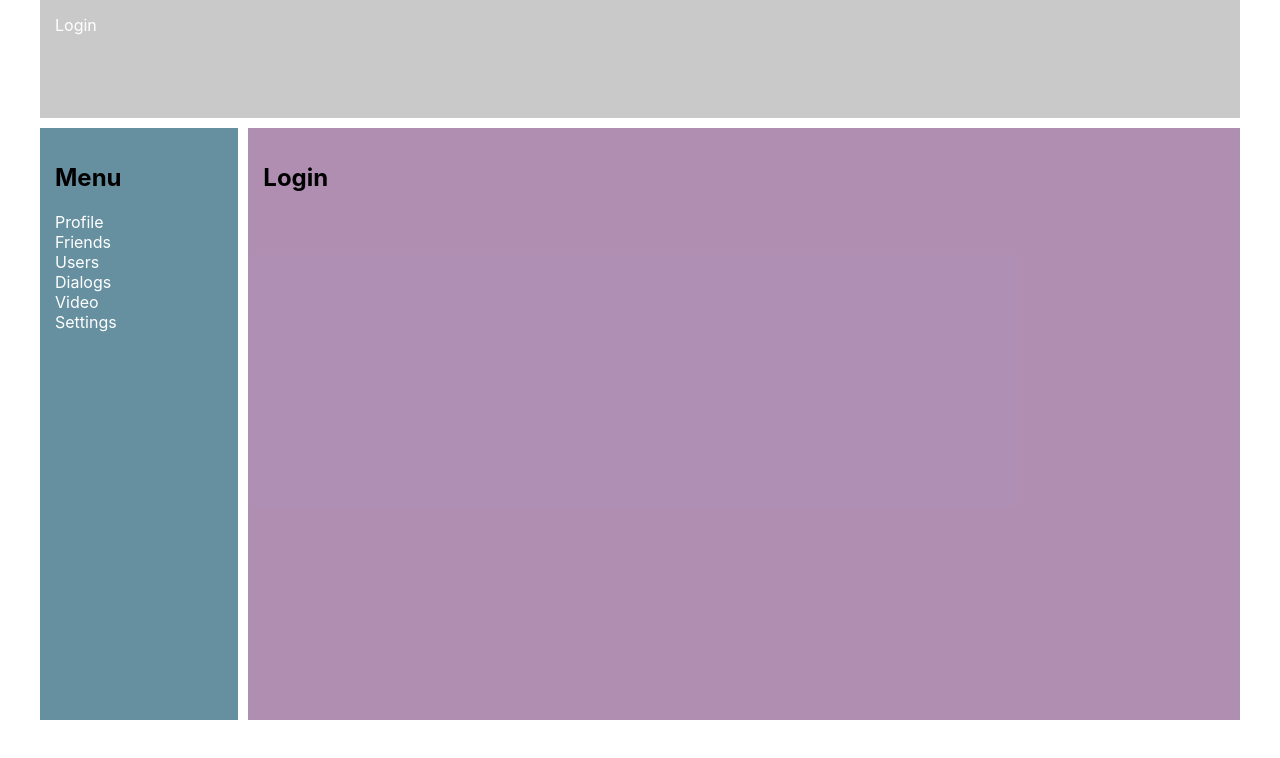
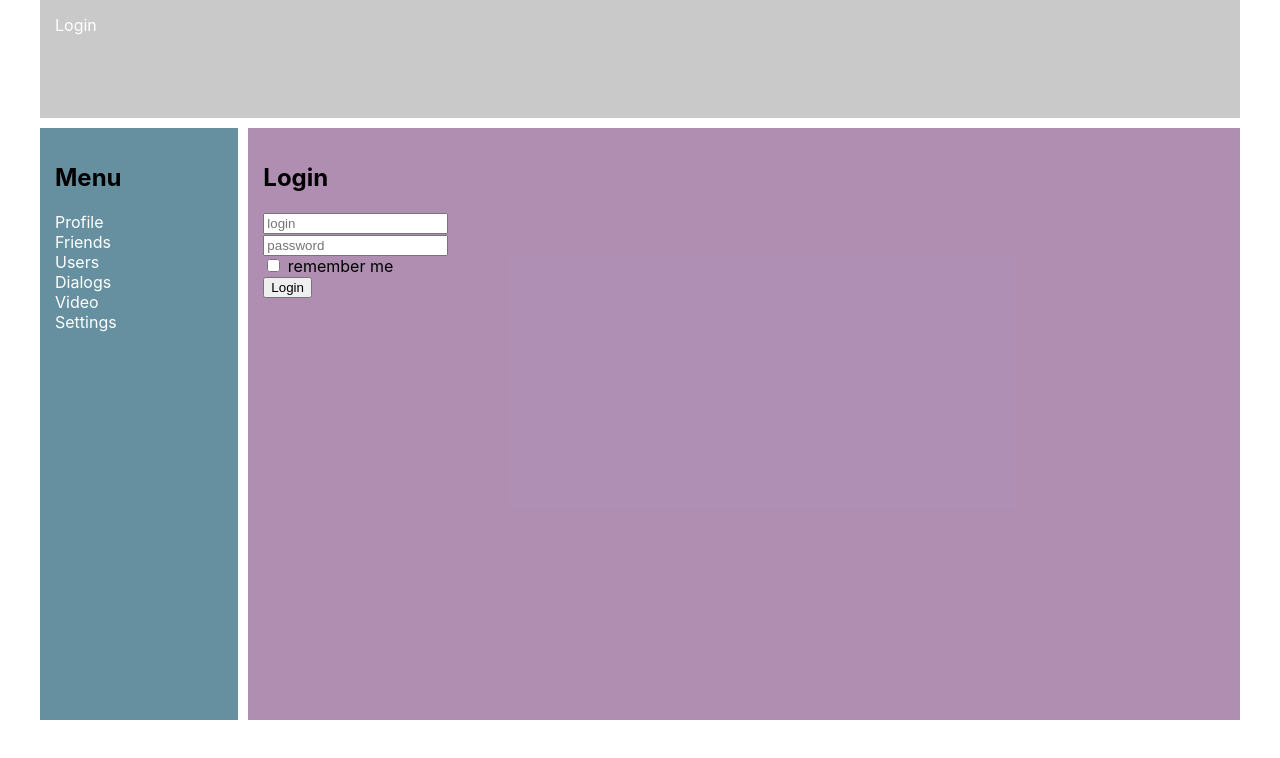
Before and after one commit to alexkarunny/react_social_network, a React (Create React App) app: page /login in a window 1280 px wide. Shown: the top 758 px of the page. Built offline with nearby package versions, Linux system fonts and the light colour scheme; no server answers.

Commit message:
75_redux_form

```diff
--- a/src/components/Login/Login.tsx
+++ b/src/components/Login/Login.tsx
@@ -1,9 +1,44 @@
 import React from 'react';
+import {Field, InjectedFormProps, reduxForm} from 'redux-form';
 
 export const Login = () => {
+    const onSubmit = (formData: FormDataType) => {
+        console.log(formData)
+    }
     return (
         <div>
-        <h2>Login</h2>
+            <h2>Login</h2>
+            <LoginReduxForm onSubmit={onSubmit}/>
         </div>
     );
 };
+
+const LoginForm: React.FC<InjectedFormProps<FormDataType>> = (props) => {
+    return (
+        <form onSubmit={props.handleSubmit}>
+            <div>
+                <Field placeholder={'login'} component={'input'} name={'login'}/>
+            </div>
+            <div>
+                <Field placeholder={'password'} component={'input'} name={'password'}/>
+            </div>
+            <div>
+                <Field component={'input'} type={'checkbox'} name={'rememberMe'}/> remember me
+            </div>
+            <div>
+                <button>Login</button>
+            </div>
+        </form>
+    )
+}
+
+const LoginReduxForm = reduxForm<FormDataType>({
+    form: 'contact'
+})(LoginForm)
+
+//types
+type FormDataType = {
+    login: string
+    password: string
+    rememberMe: boolean
+}
--- a/src/redux/redux-store.ts
+++ b/src/redux/redux-store.ts
@@ -4,12 +4,14 @@ import {DialogsActionsTypes, dialogsPageReducer} from './dialogs-page-reducer';
 import {UsersActionsTypes, usersPageReducer} from './users-page-reducer';
 import {AuthActionTypes, authReducer} from './auth-reducer';
 import thunkMiddleware, {ThunkAction} from 'redux-thunk';
+import {reducer as formReducer} from 'redux-form'
 
 let rootReducer = combineReducers({
     profilePage: profilePageReducer,
     dialogsPage: dialogsPageReducer,
     usersPage: usersPageReducer,
-    auth: authReducer
+    auth: authReducer,
+    form: formReducer
 })
 
 export type RootStateType = ReturnType<typeof rootReducer>
```
